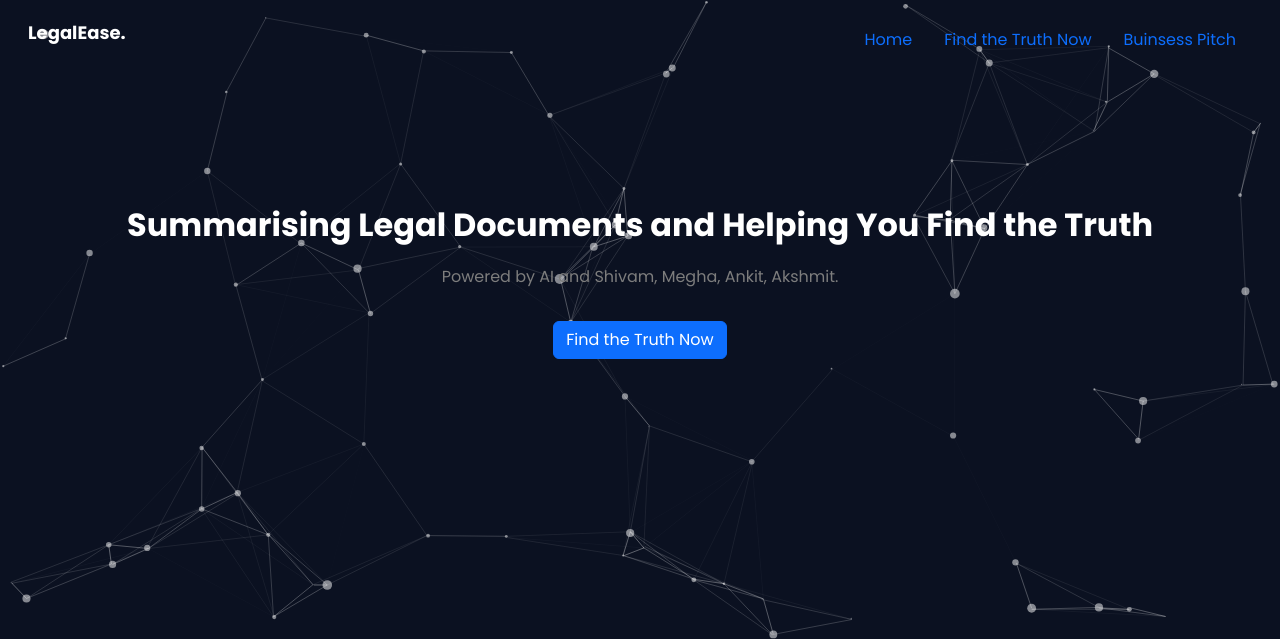
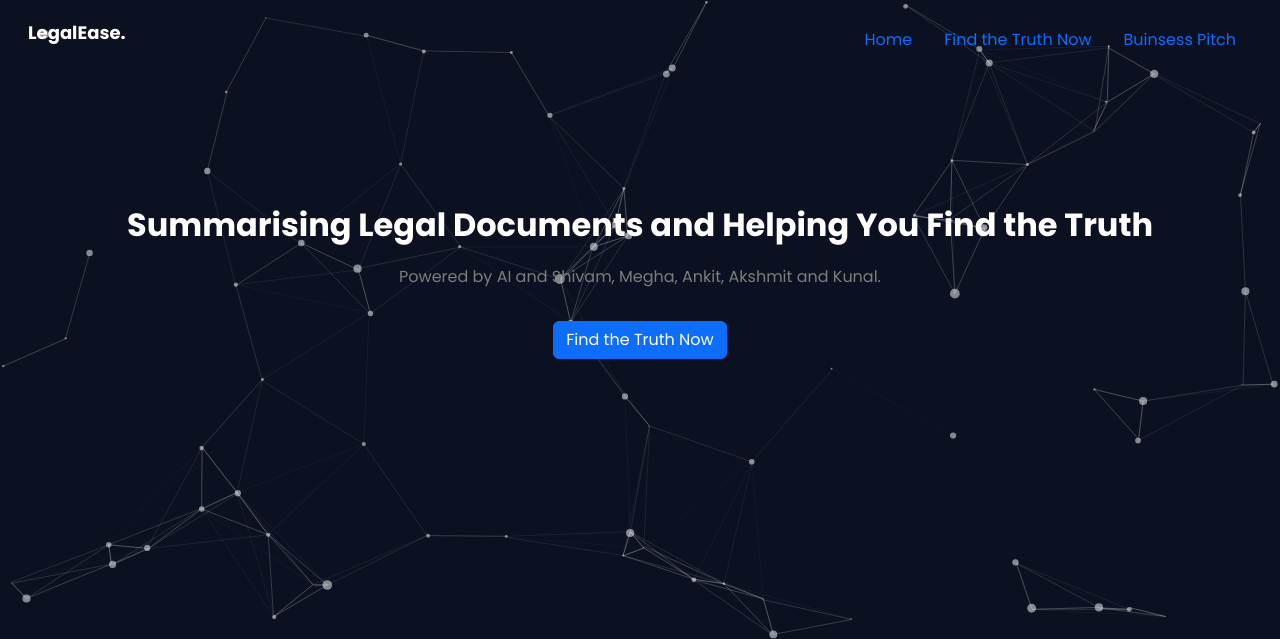
Before and after one commit to dwivediishivam/thelegaltruth, a Flask app: page / in a window 1280 px wide. Shown: the top 639 px of the page. Run offline with Flask 3, Linux system fonts and the light colour scheme; some libraries are stand-ins or nearby versions.

Commit message:
Update index.html

```diff
--- a/templates/index.html
+++ b/templates/index.html
@@ -37,7 +37,7 @@
     </header>
     <div class="webcontent">
         <p class="heading">Summarising Legal Documents and Helping You Find the Truth</p>
-        <p class="smallheading">Powered by AI and Shivam, Megha, Ankit, Akshmit.</p>
+        <p class="smallheading">Powered by AI and Shivam, Megha, Ankit, Akshmit and Kunal.</p>
         <button type="button" class="btn btn-primary mt-3" onclick="document.getElementById('storyForm').style.display = 'block';">Find the Truth Now</button>
     </div>
 
```
